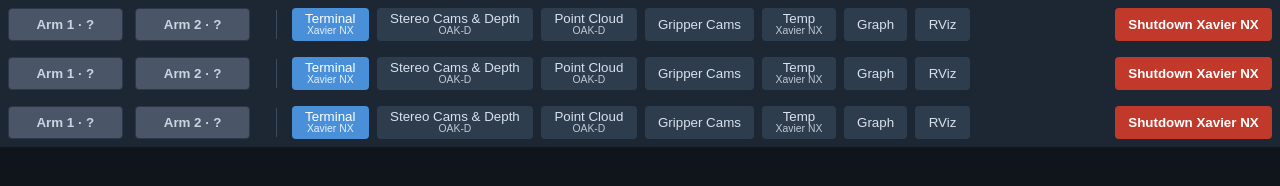
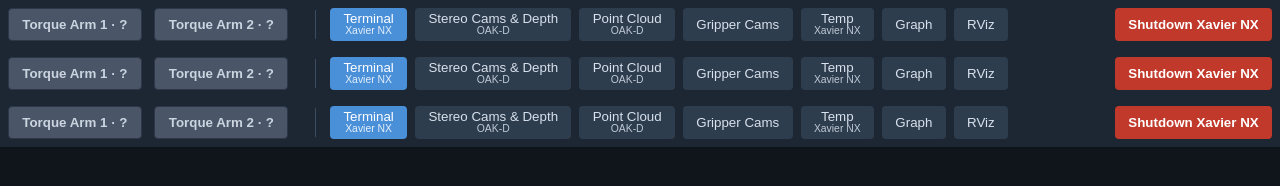
Before and after one commit to kamalimiquel/Jetson-SO100-OAK-ROS2, a plain HTML site: page docker/web/index.html in a window 1280 px wide. Drawn offline with Linux system fonts and the light colour scheme; no server answers.

Commit message:
feat(web): torque buttons named after what the click does
'Torque Arm 1' / 'Torque Arm 2' when the arm is loose (a click energises it), 'Arm N loose' when it
is holding (a click releases it). Red/orange keeps carrying the state, the tooltip spells it out,
and the unknown state reads 'Torque Arm N ?'. Verified by clicking arm 2: label flips to 'Arm 2
loose' and back, with the server logging ENABLED/DISABLED.

```diff
--- a/docker/web/index.html
+++ b/docker/web/index.html
@@ -15,7 +15,7 @@
   /* torque switches, one per arm: red = servos free (boot state), orange = energised,
      grey = the proxy did not answer (state unknown, do not pretend it is off) */
   nav button.torque { background: #c0392b; color: #fff; font-weight: bold; margin-right: 0.35em;
-                      border: 1px solid #7f2a1f; min-width: 8.6em; }
+                      border: 1px solid #7f2a1f; min-width: 9.6em; }
   nav button.torque.on { background: #e07b1f; border-color: #9c5413; }
   nav button.torque.unknown { background: #4a5568; border-color: #2d3748; color: #cbd5e0; }
   nav button.torque:disabled { opacity: 0.6; cursor: progress; }
@@ -27,9 +27,9 @@
 <body>
 <nav>
   <button class="torque unknown" id="torque1" data-port="8092"
-          title="Arm 1: energise the servos (the arm is free to move by hand until then)">Arm 1 · ?</button>
+          title="Torque Arm 1 — energises the servos; the arm is free to move by hand until then">Torque Arm 1 · ?</button>
   <button class="torque unknown" id="torque2" data-port="8095" style="margin-right: 0.9em"
-          title="Arm 2: energise the servos (the arm is free to move by hand until then)">Arm 2 · ?</button>
+          title="Torque Arm 2 — energises the servos; the arm is free to move by hand until then">Torque Arm 2 · ?</button>
   <span class="sep"></span>
   <button class="active two-line" data-tab="term">Terminal<span>Xavier NX</span></button>
   <button class="two-line" data-tab="stereo">Stereo Cams &amp; Depth<span>OAK-D</span></button>
@@ -171,11 +171,15 @@
     function paint(on) {
       btn.classList.toggle("on", on === true);
       btn.classList.toggle("unknown", on === null);
-      btn.textContent = on === null ? `${label} · ?` : `${label} · ${on ? "holding" : "loose"}`;
+      // The label names what a click DOES, not what the arm is doing now:
+      // loose -> the button energises it ("Torque Arm N"); holding -> the button frees it.
+      btn.textContent = on === null ? `Torque Arm ${arm} · ?`
+                     : on ? `Arm ${arm} loose`
+                          : `Torque Arm ${arm}`;
       btn.title = on === null
-        ? `${label}: proxy :${btn.dataset.port} did not answer — state unknown`
-        : on ? `${label}: servos energised, holding its pose (click to free it)`
-             : `${label}: servos free, move it by hand (click to energise)`;
+        ? `Torque Arm ${arm}: proxy :${btn.dataset.port} did not answer — state unknown`
+        : on ? `Arm ${arm}: servos energised, holding its pose — click to release it`
+             : `Arm ${arm}: servos free, move it by hand — click to energise it`;
     }
 
     async function read() {
```
Also changed, not shown: 1 other file.
